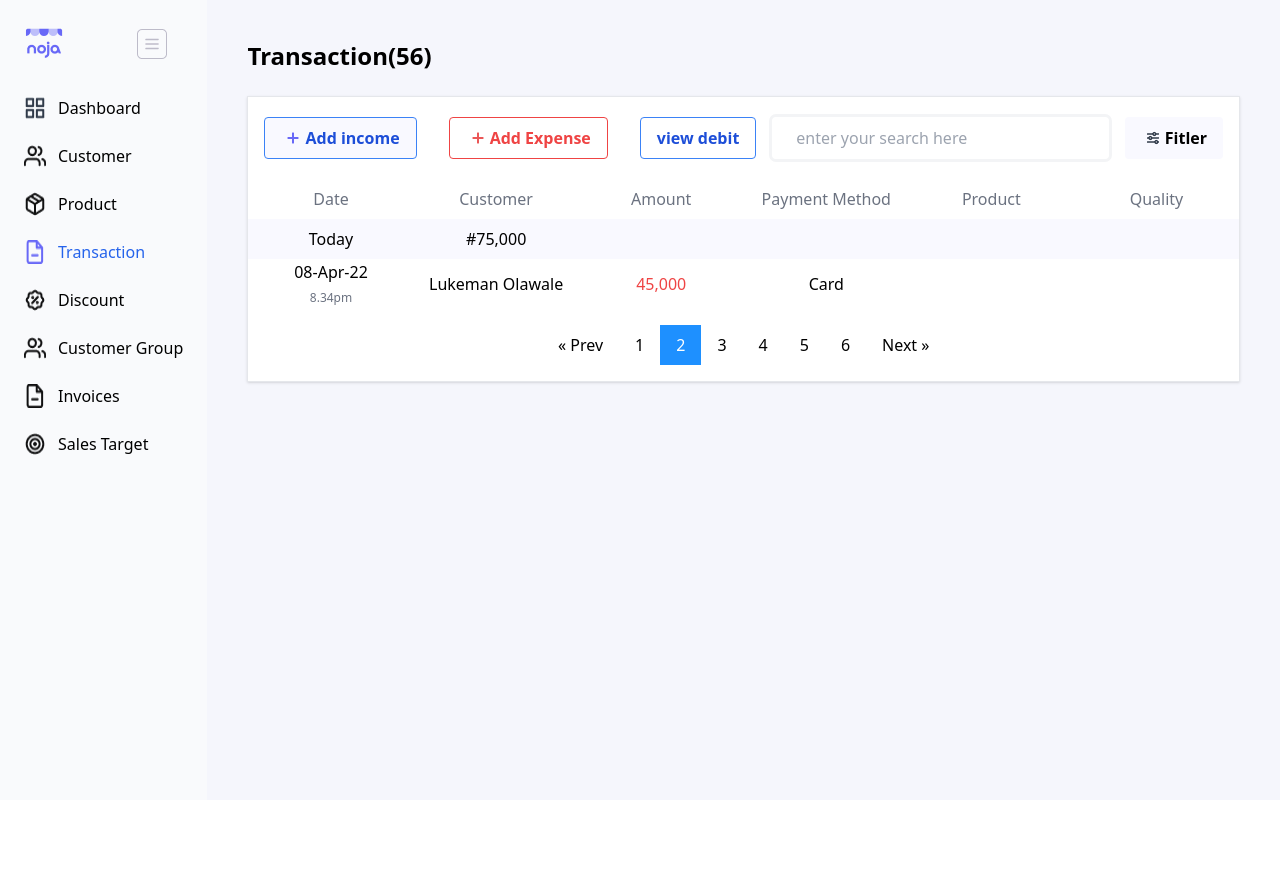
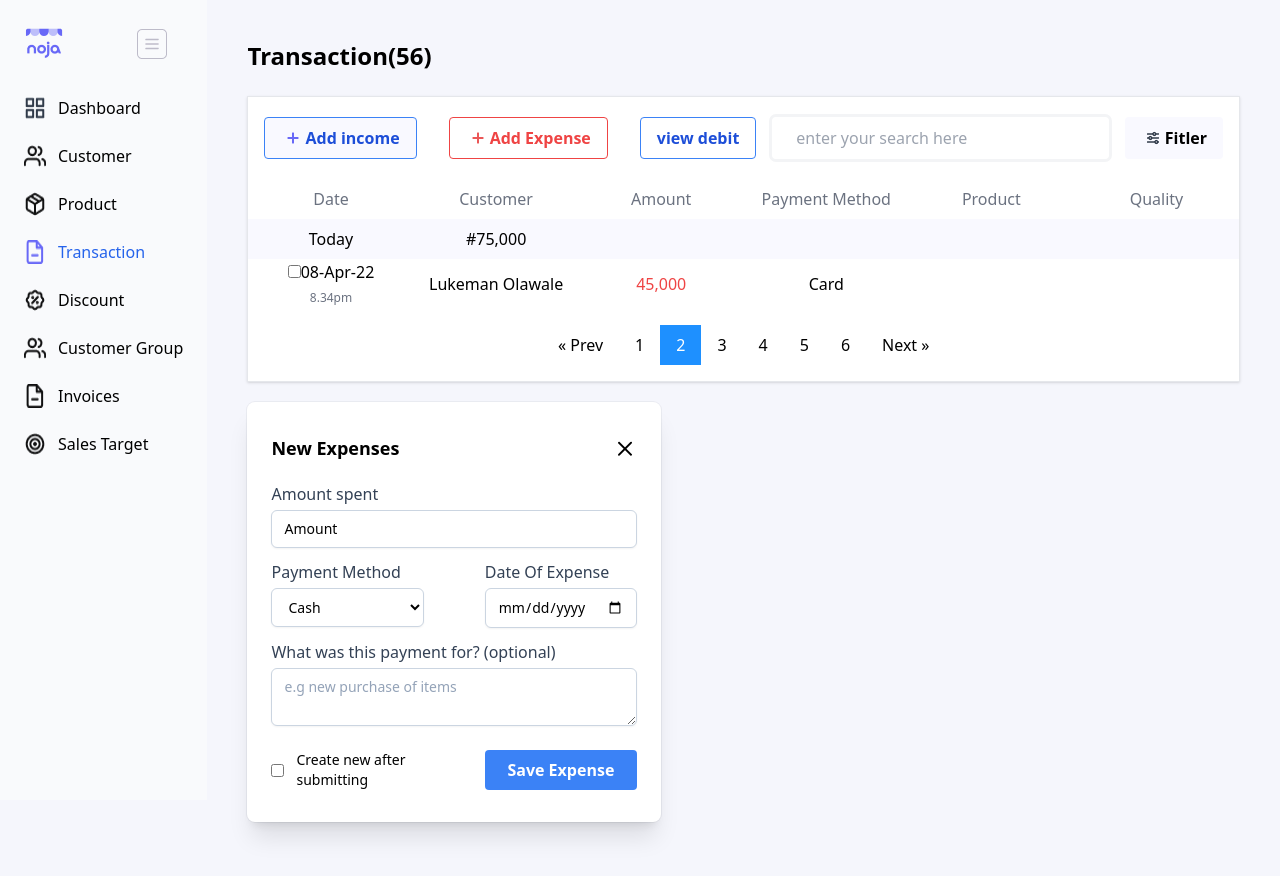
Before and after one commit to JJenus/bola-code-test, a Vue app: page / in a window 1280 px wide. Shown: the top 876 px of the page. Before the commit the page ends 800 px from the top, so only its background shows below. Built offline with nearby package versions, Linux system fonts and the light colour scheme.

Commit message:
added expenses page

```diff
--- a/src/components/CreateExpenseForm.vue
+++ b/src/components/CreateExpenseForm.vue
@@ -1,41 +1,67 @@
 <template>
-  <form>
+  <div class="bg-white dark:bg-slate-900 rounded-lg px-6 py-8 ring-1 ring-slate-900/5 shadow-xl w-5/12 my-5">
+    <form>
     <div>
-      <div>
-        <label for="amountSpent">Amount Spent</label>
-        <input type="number" id="amountSpent" />
+      <div class="flex justify-between items-center pb-5">
+        <h2 class="text-lg font-semibold">New Expenses</h2>
+        <img src="../assets/x.png" alt="cancel">
       </div>
 
-      <div>
-        <div>
-          <label for="paymentMethod">Payment Method</label>
-          <select id="paymentMethod">
+      <div class="pb-3">
+        <label class="block">
+          <span class="block text-base font-medium text-slate-700">Amount spent</span>
+          <!-- Using form state modifers, the classes can be identical for every input -->
+          <input type="numbert" value="Amount"  id="amountSpent" class="mt-1 block w-full px-3 py-2 bg-white border border-slate-300 rounded-md text-sm shadow-sm placeholder-slate-400
+            focus:outline-none focus:border-sky-300 focus:ring-1 focus:ring-sky-300
+          "/>
+        </label>
+      </div>
+      <div class="flex w-full justify-between">
+        <div class="pb-3 w-5/12 ">
+        <label class="block">
+          <span class="block text-base font-medium text-slate-700" for="paymentMethod">Payment Method</span>
+          <!-- Using form state modifers, the classes can be identical for every input -->
+
+          <select id="paymentMethod" class="mt-1 block w-full px-3 py-2 bg-white border border-slate-300 rounded-md text-sm shadow-sm placeholder-slate-400
+            focus:outline-none focus:border-sky-300 focus:ring-1 focus:ring-sky-300">
             <option>Cash</option>
             <option>Debit Card</option>
             <option>Bank transfer</option>
           </select>
-        </div>
-        <div>
-          <label for="date">Date Of Expense</label>
-          <input type="date" id="date" />
-        </div>
+        </label>
+      </div>
+        <div class="pb-3 w-5/12">
+        <label for="date"
+           class="block text-base font-medium text-slate-700">Date Of Expense</label>
+          <!-- Using form state modifers, the classes can be identical for every input -->
+          <input t value="Amount" type="date" id="date"  class="mt-1 block w-full px-3 py-2 bg-white border border-slate-300 rounded-md text-sm shadow-sm placeholder-slate-400
+            focus:outline-none focus:border-sky-300 focus:ring-1 focus:ring-sky-300
+          "/>
       </div>
 
-      <div>
-        <label for="optionalText">What was this payment for? (optional)</label>
-        <textarea id="optionalText" placeholder="e.g new purchase of items" />
+
+      </div>
+      <div class="pb-3">
+        <label class="block"><span class="block text-base font-medium text-slate-700">What was this payment for? (optional)</span>  </label>
+          <!-- Using form state modifers, the classes can be identical for every input -->
+          <textarea id="optionalText" placeholder="e.g new purchase of items" class="mt-1 block w-full px-3 py-2 bg-white border border-slate-300 rounded-md text-sm shadow-sm placeholder-slate-400
+            focus:outline-none focus:border-sky-300 focus:ring-1 focus:ring-sky-300"/>
+
       </div>
     </div>
 
-    <div>
-      <div>
-        <input type="checkbox" />
-        <p>Create new after submitting</p>
+    <div class="h-10 flex justify-between w-full mt-3">
+      <div class="w-6/12 flex items-center">
+        <input type="checkbox"/>
+        <p class="text-sm font-medium pl-3">Create new after submitting</p>
       </div>
-
-      <button><p>Save</p></button>
+      <div class="w-5/12 bg-blue-500 hover:bg-blue-700 text-white font-bold py-2 px-4 rounded text-center">
+        <button class="text-base">Save Expense</button>
+      </div>
     </div>
   </form>
+  </div>
+
 </template>
 
 <script setup></script>
--- a/src/views/TransactionList.vue
+++ b/src/views/TransactionList.vue
@@ -44,7 +44,7 @@
       <tbody class="text-center text-black">
         <tr class="pb-3 h-10">
           <td class="text-base text-black font-medium">
-              08-Apr-22 <br/>
+            <input type="checkbox"  class="pr-3"/>08-Apr-22 <br/>
             <span class="text-xs text-gray-500">8.34pm</span>
           </td>
           <td  class="text-base text-black font-medium">Lukeman Olawale</td>
@@ -79,6 +79,7 @@
       </div>
       </div>
 
+      <ExpenseModal/>
     </div>
 
   </div>
@@ -89,10 +90,11 @@
 <script>
 
 import SideBar from '../components/CreateSideBar.vue';
-
+import ExpenseModal from '../components/CreateExpenseForm.vue'
 export default {
   components: {
-    SideBar
+    SideBar,
+    ExpenseModal
   }
 }
 
```
Also changed, not shown: src/assets/x.png (added).
